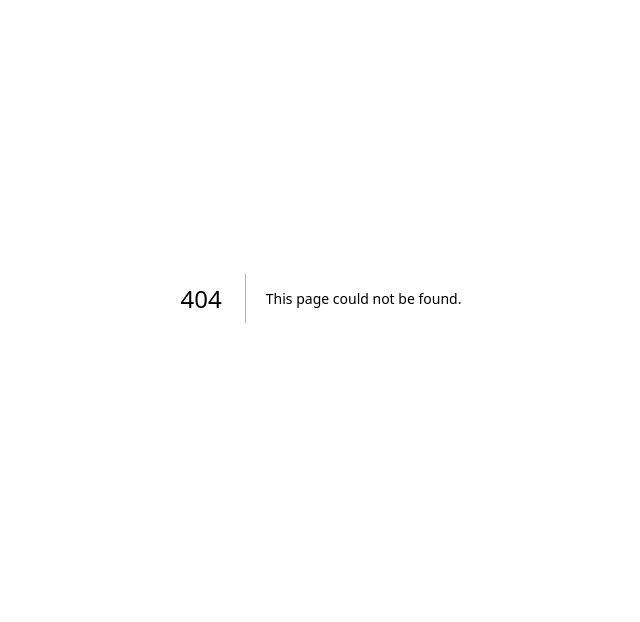
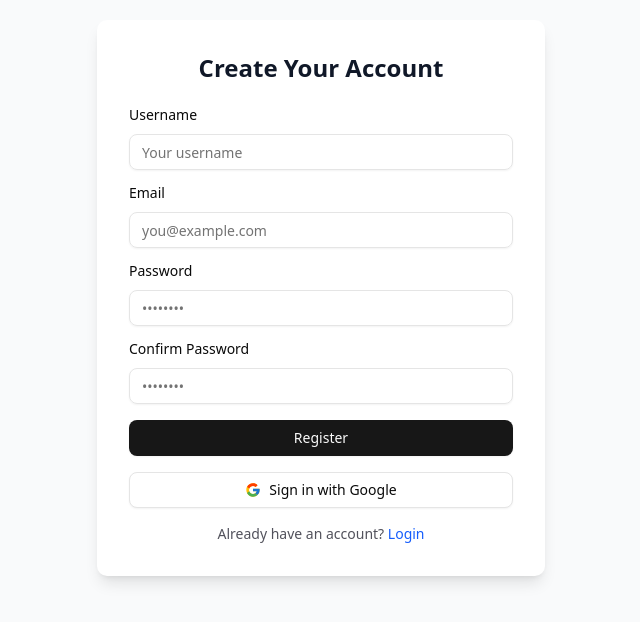
Before and after one commit to shayaan-1/Collaborative-storytelling, a Next.js app: page /register in a window 1280 px wide. Before the commit this address had no page. Shown: the part 102-724 px from the top of the page, without its empty margins (319-959 px from the left). Built offline with nearby package versions, Linux system fonts and the light colour scheme.

Commit message:
Login UI added

```diff
--- a/src/app/api/login/route.js
+++ b/src/app/api/login/route.js
@@ -4,7 +4,6 @@ import { NextResponse } from 'next/server';
 export async function POST(req) {
   const { email, password } = await req.json();
 
-  // Login using Supabase Auth
   const { data, error } = await supabaseAdmin.auth.signInWithPassword({
     email,
     password,
@@ -14,7 +13,6 @@ export async function POST(req) {
     return NextResponse.json({ error: error.message }, { status: 400 });
   }
 
-  // Get user profile info (role, username, etc)
   const { data: profile, error: profileError } = await supabaseAdmin
     .from('profiles')
     .select('username, admin')
@@ -25,7 +23,8 @@ export async function POST(req) {
     return NextResponse.json({ error: profileError.message }, { status: 500 });
   }
 
-  return NextResponse.json({
+  // Set the access token in an HTTP-only cookie
+  const response = NextResponse.json({
     message: 'Login successful',
     user: {
       id: data.user.id,
@@ -33,6 +32,15 @@ export async function POST(req) {
       username: profile.username,
       admin: profile.admin,
     },
-    session: data.session,
   });
+
+  response.cookies.set('access_token', data.session.access_token, {
+    httpOnly: true,
+    secure: process.env.NODE_ENV === 'production',
+    path: '/',
+    sameSite: 'lax',
+    maxAge: 60 * 60 * 24 * 7, // 7 days
+  });
+
+  return response;
 }
--- /dev/null
+++ b/src/app/dashboard/page.jsx
@@ -0,0 +1,9 @@
+import React from 'react'
+
+const page = () => {
+  return (
+    <div>dashboard</div>
+  )
+}
+
+export default page
--- /dev/null
+++ b/src/app/loginPage/_components/authHeader.jsx
@@ -0,0 +1,15 @@
+// app/login/components/AuthHeader.jsx
+import { FcLock } from 'react-icons/fc';
+import React from 'react';
+
+const AuthHeader = () => {
+  return (
+    <div className="text-center">
+      <FcLock className="text-5xl mx-auto mb-2" />
+      <h1 className="text-2xl font-semibold text-zinc-800 dark:text-white">Welcome Back</h1>
+      <p className="text-sm text-zinc-600 dark:text-zinc-400">Please sign in to your account</p>
+    </div>
+  );
+};
+
+export default AuthHeader;
--- /dev/null
+++ b/src/app/loginPage/_components/loginForm.jsx
@@ -0,0 +1,88 @@
+'use client';
+
+import React, { useState } from 'react';
+import { Input } from '@/components/ui/input';
+import { Button } from '@/components/ui/button';
+import { Label } from '@/components/ui/label';
+import { loginUser } from '@/lib/auth';
+import { useRouter } from 'next/navigation';
+import { toast } from 'sonner';
+import Link from 'next/link';
+import { FcGoogle } from 'react-icons/fc';
+
+const LoginForm = () => {
+  const router = useRouter();
+  const [email, setEmail] = useState('');
+  const [password, setPassword] = useState('');
+  const [loading, setLoading] = useState(false);
+
+  const handleSubmit = async (e) => {
+    e.preventDefault();
+    setLoading(true);
+
+    try {
+      await loginUser(email, password);
+      toast.success('Login successful');
+      router.push('/dashboard');
+    } catch (err) {
+      toast.error(err.message);
+    } finally {
+      setLoading(false);
+    }
+  };
+
+  const handleGoogleSignIn = () => {
+    toast.info('Google Sign-In coming soon!');
+  };
+
+  return (
+    <form onSubmit={handleSubmit} className="space-y-4">
+      <div>
+        <Label htmlFor="email">Email</Label>
+        <Input
+          id="email"
+          type="email"
+          placeholder="you@example.com"
+          value={email}
+          onChange={(e) => setEmail(e.target.value)}
+          required
+        />
+      </div>
+
+      <div>
+        <Label htmlFor="password">Password</Label>
+        <Input
+          id="password"
+          type="password"
+          placeholder="••••••••"
+          value={password}
+          onChange={(e) => setPassword(e.target.value)}
+          required
+        />
+      </div>
+
+      <Button type="submit" className="w-full" disabled={loading}>
+        {loading ? 'Logging in...' : 'Login'}
+      </Button>
+
+      <Button
+        type="button"
+        variant="outline"
+        className="w-full flex items-center justify-center gap-2"
+        onClick={handleGoogleSignIn}
+      >
+        <FcGoogle className="text-xl" />
+        Sign in with Google
+      </Button>
+
+      <p className="text-center text-sm text-zinc-600 dark:text-zinc-400">
+        Don&apos;t have an account?{' '}
+        <Link href="/register" className="text-blue-600 hover:underline">
+          Register
+        </Link>
+      </p>
+    </form>
+  );
+};
+
+export default LoginForm;
--- a/src/app/loginPage/page.jsx
+++ b/src/app/loginPage/page.jsx
@@ -1,9 +1,17 @@
-import React from 'react'
+// app/login/page.jsx
+import React from 'react';
+import LoginForm from './_components/LoginForm';
+import AuthHeader from './_components/AuthHeader';
 
-const page = () => {
+const LoginPage = () => {
   return (
-    <div>loginPafe</div>
-  )
-}
+    <div className="min-h-screen flex items-center justify-center bg-gray-50 dark:bg-black">
+      <div className="w-full max-w-md p-8 space-y-6 bg-white dark:bg-zinc-900 rounded-2xl shadow-md">
+        <AuthHeader />
+        <LoginForm />
+      </div>
+    </div>
+  );
+};
 
-export default page
+export default LoginPage;
--- /dev/null
+++ b/src/app/register/_components/registerForm.jsx
@@ -0,0 +1,122 @@
+'use client';
+
+import React, { useState } from 'react';
+import { Input } from '@/components/ui/input';
+import { Button } from '@/components/ui/button';
+import { Label } from '@/components/ui/label';
+import { toast } from 'sonner';
+import { useRouter } from 'next/navigation';
+import Link from 'next/link';
+import { FcGoogle } from 'react-icons/fc';
+import { registerUser } from '@/lib/auth'; // you'll create this
+
+const RegisterForm = () => {
+  const router = useRouter();
+
+  const [username, setUsername] = useState('');
+  const [email, setEmail] = useState('');
+  const [password, setPassword] = useState('');
+  const [confirmPassword, setConfirmPassword] = useState('');
+  const [loading, setLoading] = useState(false);
+
+  const handleSubmit = async (e) => {
+    e.preventDefault();
+
+    if (password !== confirmPassword) {
+      toast.error('Passwords do not match');
+      return;
+    }
+
+    setLoading(true);
+    try {
+      await registerUser({ username, email, password });
+      toast.success('Registration successful');
+      router.push('/loginPage');
+    } catch (err) {
+      toast.error(err.message || 'Failed to register');
+    } finally {
+      setLoading(false);
+    }
+  };
+
+  const handleGoogleSignIn = () => {
+    toast.info('Google Sign-In coming soon!');
+  };
+
+  return (
+    <form onSubmit={handleSubmit} className="space-y-4 max-w-md mx-auto">
+      <div className='mb-4'>
+        <Label htmlFor="username" className="mb-3">Username</Label>
+        <Input
+          id="username"
+          type="text"
+          placeholder="Your username"
+          value={username}
+          onChange={(e) => setUsername(e.target.value)}
+          required
+        />
+      </div>
+
+      <div className='mb-4'>
+        <Label htmlFor="email" className="mb-3">Email</Label>
+        <Input
+          id="email"
+          type="email"
+          placeholder="you@example.com"
+          value={email}
+          onChange={(e) => setEmail(e.target.value)}
+          required
+        />
+      </div>
+
+      <div className='mb-4'>
+        <Label htmlFor="password" className='mb-3'>Password</Label>
+        <Input
+          id="password"
+          type="password"
+          placeholder="••••••••"
+          value={password}
+          onChange={(e) => setPassword(e.target.value)}
+          required
+          minLength={6}
+        />
+      </div>
+
+      <div className='mb-4'>
+        <Label htmlFor="confirmPassword" className='mb-3'>Confirm Password</Label>
+        <Input
+          id="confirmPassword"
+          type="password"
+          placeholder="••••••••"
+          value={confirmPassword}
+          onChange={(e) => setConfirmPassword(e.target.value)}
+          required
+          minLength={6}
+        />
+      </div>
+
+      <Button type="submit" className="w-full" disabled={loading}>
+        {loading ? 'Registering...' : 'Register'}
+      </Button>
+
+      <Button
+        type="button"
+        variant="outline"
+        className="w-full flex items-center justify-center gap-2"
+        onClick={handleGoogleSignIn}
+      >
+        <FcGoogle className="text-xl" />
+        Sign in with Google
+      </Button>
+
+      <p className="text-center text-sm text-zinc-600 dark:text-zinc-400">
+        Already have an account?{' '}
+        <Link href="/loginPage" className="text-blue-600 hover:underline">
+          Login
+        </Link>
+      </p>
+    </form>
+  );
+};
+
+export default RegisterForm;
--- /dev/null
+++ b/src/app/register/page.jsx
@@ -0,0 +1,17 @@
+import React from 'react';
+import RegisterForm from './_components/registerForm';
+
+const RegisterPage = () => {
+  return (
+    <main className="min-h-screen flex items-center justify-center bg-gray-50 dark:bg-gray-900 p-6">
+      <div className="w-full max-w-md bg-white dark:bg-gray-800 rounded-lg shadow-lg p-8">
+        <h1 className="text-2xl font-semibold text-center mb-6 text-gray-900 dark:text-gray-100">
+          Create Your Account
+        </h1>
+        <RegisterForm />
+      </div>
+    </main>
+  );
+};
+
+export default RegisterPage;
--- /dev/null
+++ b/src/components/ui/input.jsx
@@ -0,0 +1,24 @@
+import * as React from "react"
+
+import { cn } from "@/lib/utils"
+
+function Input({
+  className,
+  type,
+  ...props
+}) {
+  return (
+    <input
+      type={type}
+      data-slot="input"
+      className={cn(
+        "file:text-foreground placeholder:text-muted-foreground selection:bg-primary selection:text-primary-foreground dark:bg-input/30 border-input flex h-9 w-full min-w-0 rounded-md border bg-transparent px-3 py-1 text-base shadow-xs transition-[color,box-shadow] outline-none file:inline-flex file:h-7 file:border-0 file:bg-transparent file:text-sm file:font-medium disabled:pointer-events-none disabled:cursor-not-allowed disabled:opacity-50 md:text-sm",
+        "focus-visible:border-ring focus-visible:ring-ring/50 focus-visible:ring-[3px]",
+        "aria-invalid:ring-destructive/20 dark:aria-invalid:ring-destructive/40 aria-invalid:border-destructive",
+        className
+      )}
+      {...props} />
+  );
+}
+
+export { Input }
--- /dev/null
+++ b/src/components/ui/label.jsx
@@ -0,0 +1,23 @@
+"use client"
+
+import * as React from "react"
+import * as LabelPrimitive from "@radix-ui/react-label"
+
+import { cn } from "@/lib/utils"
+
+function Label({
+  className,
+  ...props
+}) {
+  return (
+    <LabelPrimitive.Root
+      data-slot="label"
+      className={cn(
+        "flex items-center gap-2 text-sm leading-none font-medium select-none group-data-[disabled=true]:pointer-events-none group-data-[disabled=true]:opacity-50 peer-disabled:cursor-not-allowed peer-disabled:opacity-50",
+        className
+      )}
+      {...props} />
+  );
+}
+
+export { Label }
--- /dev/null
+++ b/src/lib/auth.js
@@ -0,0 +1,30 @@
+// lib/auth.js
+export async function loginUser(email, password) {
+  const res = await fetch('/api/login', {
+    method: 'POST',
+    credentials: 'include',
+    headers: {
+      'Content-Type': 'application/json',
+    },
+    body: JSON.stringify({ email, password }),
+  });
+
+  const data = await res.json();
+  if (!res.ok) throw new Error(data.error || 'Login failed');
+  return data;
+}
+
+export async function registerUser({ username, email, password }) {
+  const res = await fetch('/api/register', {
+    method: 'POST',
+    headers: { 'Content-Type': 'application/json' },
+    body: JSON.stringify({ username, email, password }),
+  });
+
+  if (!res.ok) {
+    const errorData = await res.json();
+    throw new Error(errorData.error || 'Registration failed');
+  }
+
+  return await res.json();
+}
```
Also changed, not shown: package.json (+10 -3 lines), src/app/dashboard/layout.jsx (renamed from src/app/loginPage/layout.jsx), 1 other file (tests, documents, lock files or other folders).
